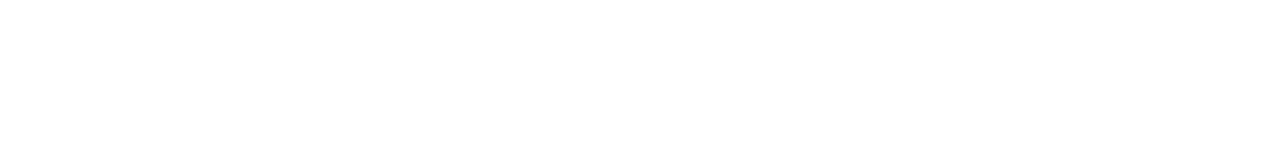
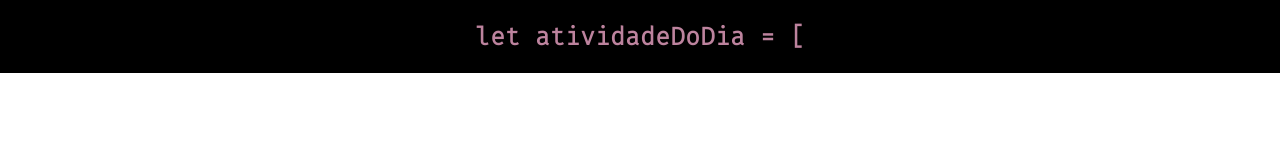
Before and after one commit to luanafront/bloco-de-notas, a plain HTML site: page index.html in a window 1280 px wide. Drawn offline with Linux system fonts and the light colour scheme.

Commit message:
atraves do dom, criei o cabecalgo e o principal

```diff
--- a/index.html
+++ b/index.html
@@ -9,7 +9,8 @@
 </head>
 <body>
 
+    <div id="root"></div>
     <script src="script.js"></script>
-    <div id="root"></div>
+
 </body>
 </html>
--- a/script.js
+++ b/script.js
@@ -7,3 +7,19 @@
 
     return elemento
 }
+
+const cabecalho = criarElemento("header", "cabecalho")
+const cabecalhoTitulo = criarElemento("h1", "cabecalho__titulo", "let atividadeDoDia = [")
+cabecalho.appendChild(cabecalhoTitulo)
+root.appendChild(cabecalho)
+
+
+
+const principal = criarElemento("main", "principal")
+root.appendChild(principal)
+
+const bloco = criarElemento("div", "principal__blobo")
+principal.appendChild(bloco)
+
+const blocoCores = criarElemento("div", "bloco__cores")
+bloco.appendChild(blocoCores)
--- a/style.css
+++ b/style.css
@@ -5,6 +5,7 @@
     --amarelo: #EFCB68;
     --verde: #5FAD56;
     --cinza: #4F5558;
+    --preto: #000;
 
      /* Cores das Notas*/
     --azul--marinho: #2EC4B6;
@@ -15,3 +16,18 @@
     font-family: Fira Code;
     font-size: 62.5%;
 }
+
+body{
+    margin: 0;
+}
+.cabecalho {
+    background-color: var(--preto);
+    padding         : 2.0rem      ;
+}
+    .cabecalho__titulo {
+        color          : var(--rosa);
+        display        : flex       ;
+        justify-content: center     ;
+        font-size: 2.5rem;
+        margin: 0;
+    }
```
